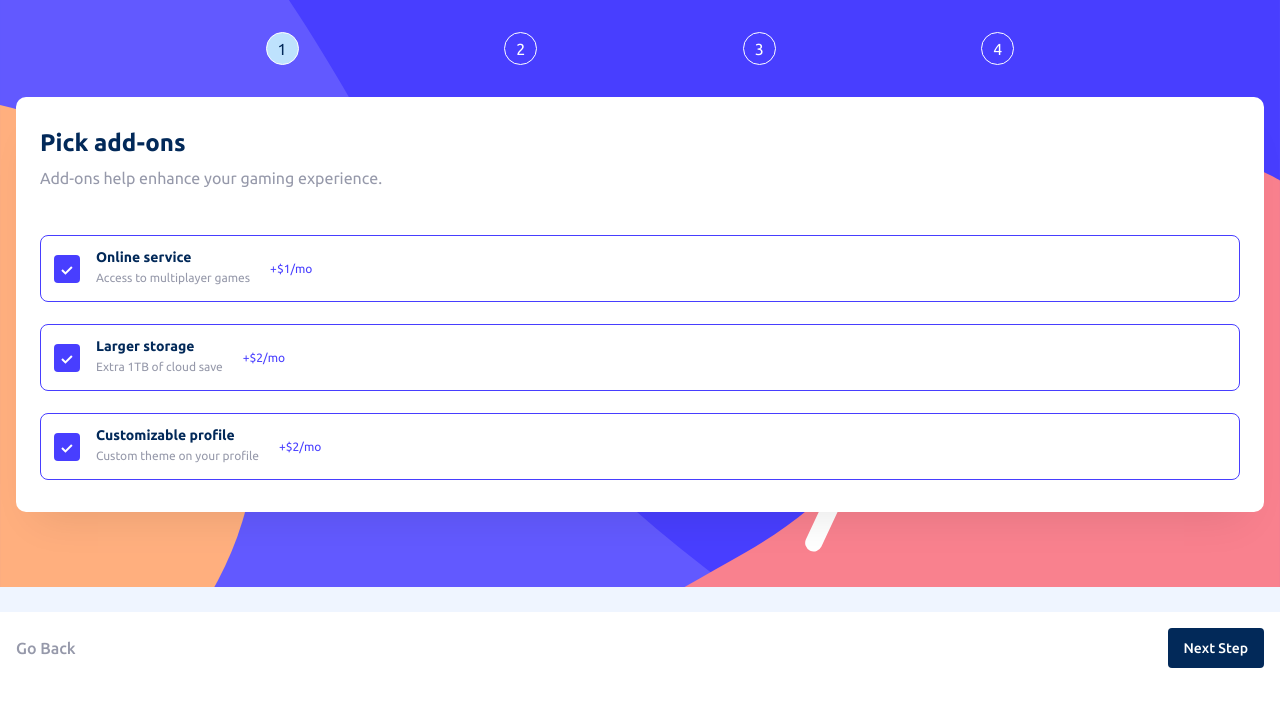
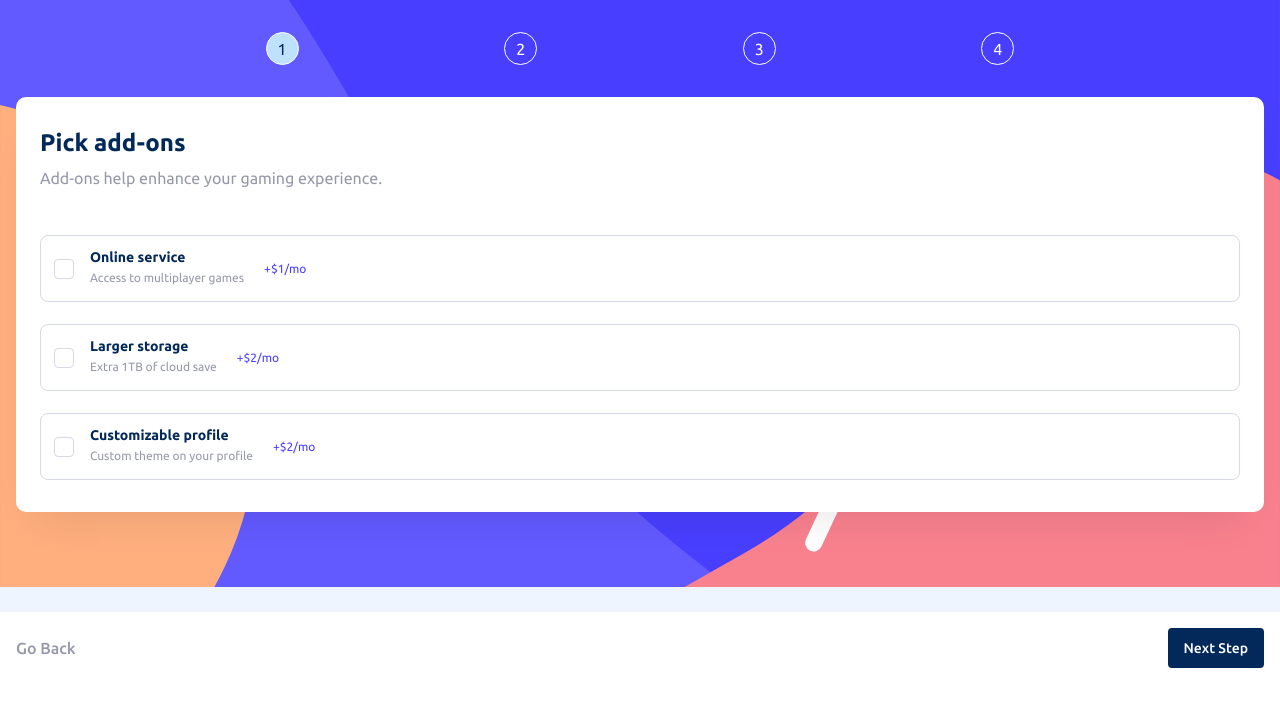
Before and after one commit to LadoAsambadze/Multi-step-form, a React (Vite) app: page /addons in a window 1280 px wide. Shown: the top 706 px of the page. Built offline with nearby package versions, Linux system fonts and the light colour scheme.

Commit message:
finish making checkboxes for addons page

```diff
--- a/src/Pages/Addons.tsx
+++ b/src/Pages/Addons.tsx
@@ -1,21 +1,34 @@
 import { styled } from "styled-components";
 import DesktopPages from "../Components/Desktop-pages";
 import Mobile from "../Components/Mobile-pages";
-import { Link } from "react-router-dom";
+import { useNavigate } from "react-router-dom";
+import { setPage } from "../store/PageNum";
 import { useDispatch, useSelector } from "react-redux/es/exports";
-import { setPage } from "../store/PageNum";
+import { useState } from "react";
 export default function Addons() {
-  const page = useSelector((store: any) => store.page.Number);
   const active = useSelector((store: any) => store.active.Boolean);
+  const base = useSelector((store: any) => store.base);
+  const [item, setItem] = useState<Number | null>(null);
   const dispatch = useDispatch();
+  const navigate = useNavigate();
 
   const nextHandler = () => {
     dispatch(setPage(4));
+    navigate("/finish");
   };
   const backHandler = () => {
     dispatch(setPage(2));
+    navigate("/plan");
   };
-  console.log(page);
+
+  const [checkedValues, setCheckedValues] = useState([false, false, false]);
+
+  const handleCheckboxClick = (index: number) => () => {
+    const newCheckedValues = [...checkedValues];
+    newCheckedValues[index] = !newCheckedValues[index];
+    setCheckedValues(newCheckedValues);
+  };
+
   return (
     <>
       <Section>
@@ -31,9 +44,23 @@ export default function Addons() {
                 </Instruction>
                 <Form>
                   <AddonDiv>
-                    <ChooseDiv>
-                      <CheckBox>
+                    <ChooseDiv
+                      style={{
+                        border: checkedValues[0]
+                          ? "1px solid #483eff"
+                          : "1px solid #D6D9E6",
+                      }}
+                      onClick={handleCheckboxClick(0)}
+                    >
+                      <CheckBox
+                        style={{
+                          background: checkedValues[0] ? "#483EFF" : "white",
+                          borderColor: checkedValues[0] ? "#D6D9E6" : "",
+                        }}
+                      >
+                        {checkedValues[0] ? (
                           <img src="icon-checkmark.svg" />
+                        ) : null}
                       </CheckBox>
                       <ChooseTextDiv>
                         <TextHeader>Online service</TextHeader>
@@ -43,9 +70,23 @@ export default function Addons() {
                     </ChooseDiv>
                   </AddonDiv>
                   <AddonDiv>
-                    <ChooseDiv>
-                      <CheckBox>
+                    <ChooseDiv
+                      style={{
+                        border: checkedValues[1]
+                          ? "1px solid #483eff"
+                          : "1px solid #D6D9E6",
+                      }}
+                      onClick={handleCheckboxClick(1)}
+                    >
+                      <CheckBox
+                        style={{
+                          background: checkedValues[1] ? "#483EFF" : "white",
+                          borderColor: checkedValues[1] ? "#D6D9E6" : "",
+                        }}
+                      >
+                        {checkedValues[1] ? (
                           <img src="icon-checkmark.svg" />
+                        ) : null}
                       </CheckBox>
                       <ChooseTextDiv>
                         <TextHeader>Larger storage</TextHeader>
@@ -55,9 +96,23 @@ export default function Addons() {
                     </ChooseDiv>
                   </AddonDiv>
                   <AddonDiv>
-                    <ChooseDiv>
-                      <CheckBox>
+                    <ChooseDiv
+                      style={{
+                        border: checkedValues[2]
+                          ? "1px solid #483eff"
+                          : "1px solid #D6D9E6",
+                      }}
+                      onClick={handleCheckboxClick(2)}
+                    >
+                      <CheckBox
+                        style={{
+                          background: checkedValues[2] ? "#483EFF" : "white",
+                          borderColor: checkedValues[2] ? "#D6D9E6" : "",
+                        }}
+                      >
+                        {checkedValues[2] ? (
                           <img src="icon-checkmark.svg" />
+                        ) : null}
                       </CheckBox>
                       <ChooseTextDiv>
                         <TextHeader>Customizable profile</TextHeader>
@@ -67,28 +122,21 @@ export default function Addons() {
                     </ChooseDiv>
                   </AddonDiv>
                   <NextDivDesktop>
-                    <Link to="/plan" style={{ textDecoration: "none" }}>
                     <Back onClick={backHandler}>Go Back</Back>
-                    </Link>
-                    <Link to="/finish">
+
                     <NextButtonDesktop onClick={nextHandler}>
                       Next Step
                     </NextButtonDesktop>
-                    </Link>
                   </NextDivDesktop>
                 </Form>
               </Info>
             </div>
           </Main>
           <NextDiv>
-            <Link to="/plan" style={{ textDecoration: "none" }}>
             <Back onClick={backHandler}>Go Back</Back>
-            </Link>
-            <Link to="/finish">
             <NextButton onClick={nextHandler} type="submit">
               Next Step
             </NextButton>
-            </Link>
           </NextDiv>
         </SectionBack>
       </Section>
@@ -227,7 +275,12 @@ const ChooseDiv = styled.div`
 const CheckBox = styled.div`
   background: #483eff;
   border-radius: 4px;
-  padding: 5px 7px 5px 7px;
+  width: 20px;
+  height: 20px;
+  display: flex;
+  align-items: center;
+  justify-content: center;
+  border: 1px solid #d6d9e6;
 `;
 
 const ChooseTextDiv = styled.div`
--- a/src/Pages/Plan.tsx
+++ b/src/Pages/Plan.tsx
@@ -1,7 +1,7 @@
 import { styled } from "styled-components";
 import DesktopPages from "../Components/Desktop-pages";
 import Mobile from "../Components/Mobile-pages";
-import { Link, useNavigate } from "react-router-dom";
+import { useNavigate } from "react-router-dom";
 import { useDispatch, useSelector } from "react-redux/es/exports";
 import { setPage } from "../store/PageNum";
 import { setActive } from "../store/Active";
@@ -16,26 +16,24 @@ export default function Plan() {
   const dispatch = useDispatch();
   const [mode, setMode] = useState("arcade");
   const [price, setPrice] = useState("");
-  console.log(price);
   const advRef = useRef<HTMLSpanElement>(null);
   const arcadeRef = useRef<HTMLSpanElement>(null);
   const proRef = useRef<HTMLSpanElement>(null);
+  const navigate = useNavigate();
 
-  const navigate = useNavigate();
   const nextHandler = () => {
     dispatch(setPage(3));
     navigate("/addons");
   };
+
   const backHandler = () => {
     dispatch(setPage(1));
     navigate("/");
   };
+
   const activeHandler = () => {
     dispatch(setActive(!active));
   };
-  useEffect(() => {
-    localStorage.setItem("base", JSON.stringify(base));
-  }, [base, mode]);
 
   useEffect(() => {
     let newPrice: string | null = null;
@@ -52,7 +50,10 @@ export default function Plan() {
     dispatch(setBase({ property: "price", value: price }));
   }, [active, price]);
 
-  console.log(base);
+  useEffect(() => {
+    localStorage.setItem("base", JSON.stringify(base));
+  }, [base, mode]);
+
   return (
     <>
       <Section>
```
Lines whose indentation alone changed are shown as unchanged.
